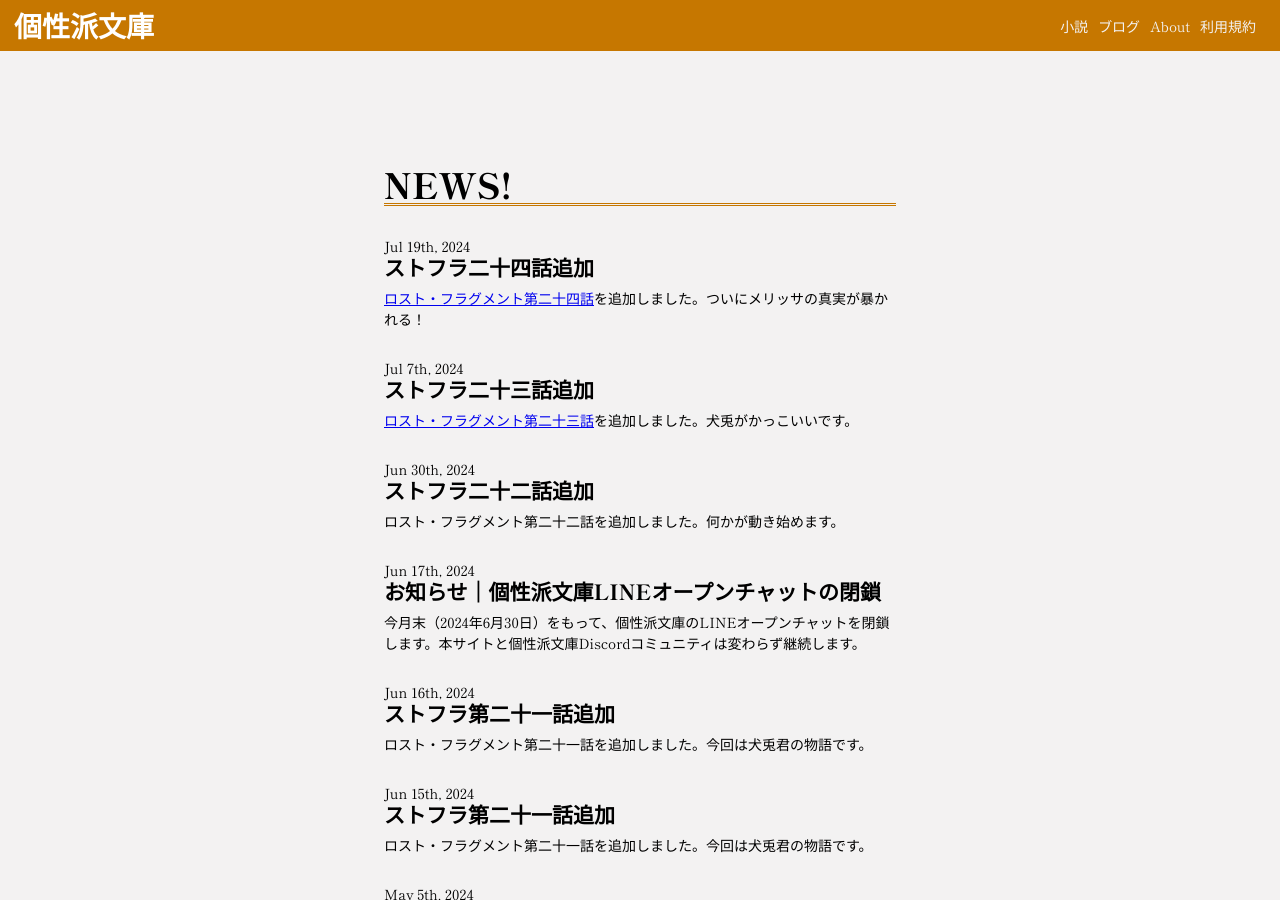
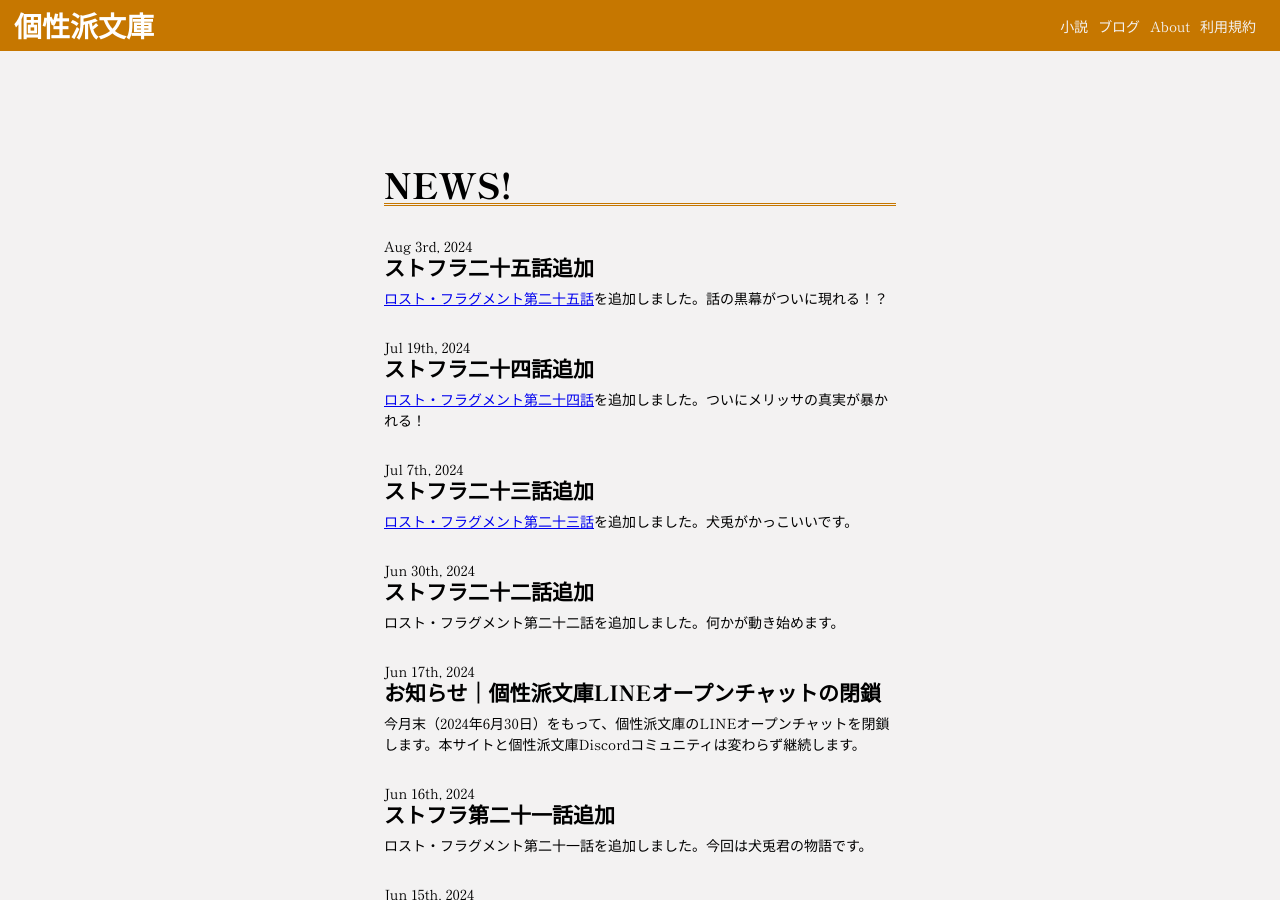
Before and after one commit to koseihabunnko/koseihabunnko.github.io, a Jekyll site: the page built from blog.html, in a window 1280 px wide and 900 px high. Built offline with Jekyll 4.4.1, drawn with Linux system fonts in a browser that asks for light colours; some of the changed lines change nothing that is shown.

Commit message:
Add lost fragment 25th (#8)
* ストフラ25話追加

* ブログ追加

* ふりがな修正

* ブログ追記

```diff
--- /dev/null
+++ b/_posts/2024-08-03-add-new-story.md
@@ -0,0 +1,16 @@
+---
+layout: post
+title: "ストフラ二十五話追加"
+---
+
+[ロスト・フラグメント第二十五話](/novel/lost-fragment/25.html)を追加しました。話の黒幕がついに現れる！？
+
+# 8月8日はストフラの日！
+
+[https://x.com/Oniyomi3355/status/1819170543465386281](https://x.com/Oniyomi3355/status/1819170543465386281)
+
+8月8日はストフラの日だそうです。初めて知りました。
+
+# 最近Twitterで更新情報を発信している
+
+Twitterでも個性派文庫の更新情報を発信していますので、よかったらTwitterの方でも個性派文庫を盛り上げていただけると幸いです。
--- /dev/null
+++ b/novel/lost-fragment/25.html
@@ -0,0 +1,204 @@
+---
+title: 第二十五話：貴女に幸せを届けよう・上 - ロスト・フラグメント
+story-title: 第二十五話：貴女に幸せを届けよう・上
+layout: novel
+---
+<p>
+  ―KENTO'S VIEW―<br>
+  　「颯真！」<br>
+  俺は朝一番に颯真の屋敷へと駆けつけた。<br>
+  「…犬兎。来てくれたか。」<br>
+  ちょうど、颯真が屋敷から出るところだった。<br>
+  「お、二人とも早いね～。で、メリッサが居なくなったってホント？」<br>
+  俺より少し遅いくらいのタイミングで白さんも駆けつけてくれた。<br>
+  「白にそのことを言った覚えはないが？」<br>
+  「俺が言ったんだよ。もちろん、宮瑞にもな。」<br>
+  颯真からメリッサが行方をくらましたという報告をもらった後、すぐに二人にも連絡をした。ただ、宮瑞は槐とかいう人の看病もあるため、少し遅くなると言っていた。<br>
+  「それより、メリッサがいなくなった原因に心当たりは？」<br>
+  「これだ。」<br>
+  そう言うと、左肩をはだけさせる颯真。そこをよく見てみると、人の歯形のようなものが痛々しく残っていた。<br>
+  「ふーん。この噛み傷、吸血鬼のものみたいだね。」<br>
+  傷跡を見た白さんがそう呟いた。<br>
+  「ああ。メリッサは吸血鬼の一種の遺伝子を持っているからな。吸血することができることくらい、何もおかしいところはない。だが…」<br>
+  「なぜ吸血行為をしたのか。多分、メリッサはなんかの衝動で颯真の血を吸っちゃったんだよ。そんでご主人様を傷つけることに怯えて逃げ出したって感じじゃない？」<br>
+  白さんの推理に颯真も頷く。だが、俺には疑問があった。<br>
+  「いや、待てよ。お前ら、いくら状況証拠が整っているとはいえ、その噛み跡がメリッサって断定できるのか？」<br>
+  俺がそう問うと、颯真はさも当然かのように、<br>
+  「メリッサの歯型の大きさくらい、俺が分からないとでも？」<br>
+  と言った。<br>
+  「え、きも―――」<br>
+  「すまーん！遅くなった！」<br>
+  「ぐはっ…！」<br>
+  俺が颯真への罵倒を口にしかけたところで宮瑞が突撃してきた。<br>
+  「お前な…陣風使いながら走るなよ…」<br>
+  「緊急事態なのだろう？であれば妖術で駆けつけるのは当たり前だ。」<br>
+  宮瑞は腕を組んでふんぞり返った。<br>
+  「そんなことより、だ。メリッサのことを探しに行くのであろう？もし連中に捕まりでもしていたら大変だ。こんなところで話していないで今すぐ街中を探した方が良いのではないか？」<br>
+  「ああ、そうだな。お前らには悪いが、手分けして探してきてもらえるか？」<br>
+  「りょーかい。」<br>
+  「分かった。」<br>
+  白さんと、立ち上がった俺がそう返事をする。<br>
+  「ああ、そうだ。颯真よ、お主に渡す物があるんだった。」<br>
+  「あ？」<br>
+  宮瑞はそう言うと、黒い腕輪のようなものを颯真に渡した。<br>
+  「これは？」<br>
+  「実はだな、先ほど妾たちの家に影狼という槐の上司が槐の看病に来たのだ。その時に小童から連絡があってな。それを聞いた影狼から渡すように言われたものだ。」<br>
+  宮瑞の話を聞きながら、颯真はそれを右腕に装着する。<br>
+  「なるほどな。それで、使い方は聞いたか？」<br>
+  「いや。だが、それは影狼のセフィラム能力をもとに作ったものだと言っておったぞ。お主にはそれだけ伝えておけばよい…とな。」<br>
+  宮瑞がそう言うと、颯真は納得したかのように頷いた。<br>
+  「ふん、あいつらしいな。使い方は分かった。それじゃあ、そろそろ行くぞ。」<br>
+  颯真はそう言って歩き始めた。<br>
+  「あ、おい！」<br>
+  俺は慌てて颯真の後を追った。<br>
+  「じゃあ、妾はあっちの方を探しておるからな！見つかったら連絡する！」<br>
+  「そんじゃあ、俺はこっち行ってくる！」<br>
+  宮瑞と白さんはそれぞれ別の方向へ歩いて行った。だが、俺は別行動はせずに、颯真の後ろを歩くのだった。<br>
+  　「お前、俺に何か用か？」<br>
+  「まあ、な。」<br>
+  歩き始めて数分。颯真が呟くように尋ねた。<br>
+  「お前が『銀狼』でこの事件の真相を教えてもらっていたことなら別に怒ってないぞ。もちろん、エラのことを黙っていたこともな。」<br>
+  颯真が威嚇するような鋭い視線を送ってくる。<br>
+  「い、いや…その、それもあるんだが、俺が話したいのはそのことじゃないっていうか…」<br>
+  その威圧感にすっかり委縮してしまった俺は、ついついどもってしまう。<br>
+  「…じゃあなんだ？」<br>
+  さっきまで俺に向けていた威圧感を鎮めて、再び前を向いて歩きだす颯真。<br>
+  「その…これはおせっかいかもしれないけどさ。お前、もっと自分の欲望に素直になっていいんじゃねえの？」<br>
+  俺がそう言うと、颯真の足はピタリと止まった。急に止まるとは思わず、俺はこけそうになる。<br>
+  「俺は割と自己中心的に振る舞っていると思うが？」<br>
+  颯真は心底納得できないと言わんばかりに不機嫌そうな顔で俺を見た。<br>
+  「いや…颯真の行動基準って、颯真の中のメリッサ中心じゃないのか？」<br>
+  「………そう、かもしれないな。」<br>
+  颯真の視線が下を向く。<br>
+  「俺、お前と出会ってそんなに経ったわけじゃないけどさ、なんとなく、お前自身の願いとかを押し殺してるような気がするんだよな。いつもメリッサの為に譲歩して、自分は一歩下がる…今まで俺が見てきた颯真は、そんなスタンスでやってる気がするんだ。」<br>
+  「…たしかにそうかもしれないな。だが、俺が自分の欲望に素直になったところで、メリッサはどうなる？それでアイツは幸せになれるのか？」<br>
+  揺らぐ瞳で強く俺の目を睨む颯真。この人は変なところで頑固だ。<br>
+  まあ、こんなことで引き下がる気はさらさらないが。<br>
+  「じゃあ逆に聞くが、今まで、メリッサは幸せになれていたのか？」<br>
+  「………」<br>
+  「もし、お前がメリッサの幸せを願って、一歩下がってるんだったら、やめた方がいい。命令でもなんでも、してしまえばいい。」<br>
+  「でも、それは…！」<br>
+  「正しいことじゃないかもしれない。でも、少なくともお前は幸せだろ？」<br>
+  俺に言い返そうと踏み込みかけた颯真の足が引っ込む。<br>
+  「俺はな、思うんだ。正しいことが必ずしも正解とは限らないって。」<br>
+  「そうだと…いいな。」<br>
+  颯真は、俺に背を向けた。<br>
+  「…なあ、颯真。お前はどうしたいんだ？」
+</p>
+<p>
+  ―TSUKUMO'S VIEW―<br>
+  そろそろ裏切ってもよさそうだ。<br>
+  もともと、仲間になったつもりもないし。<br>
+  俺はそんなことを考えながら歩を進める。<br>
+  自分が神だからだろうか、俺は神の力を察知することができる。その特性を利用してこの街全体に意識を向ければ、メリッサの居場所を特定することなど容易い。<br>
+  気がかりなのは、颯真の持つ神の力と同じ力を持った気配が、颯真以外に二つあることだ。<br>
+  邪魔をされなければいいのだが。<br>
+  　「さてと、この辺のはずだけど……おっ、いたいた。」<br>
+  俺は路地裏でうずくまる銀髪の少女を見つけた。<br>
+  「メリッサ、こんなところにいたんだ…で、どしたん？」<br>
+  そう声をかけながら彼女に近寄り、しゃがんだ。<br>
+  「…あなたでしたか。私は、颯真様の近くにいない方がいい。そう判断しただけです。」<br>
+  一瞬だけこちらのことを見たが、すぐに拗ねた子供のように顔を伏せてしまった。<br>
+  「そんな拗ねるなって。別に颯真を殺したってわけでもないんでしょ？」<br>
+  俺がそう言うと、また顔を上げて、涙ながらに声を上げた。<br>
+  「だとしても、私のせいで颯真様が危険な目に…私がいるから颯真様は危険な目に遭うんです。だから、私なんて、いない方がいいんです！」<br>
+  「でも、本人はそう思ってないんじゃないかな。」<br>
+  俺がそう優しく言うと、<br>
+  「本当に、そうでしょうか？」<br>
+  と聞いてきた。まあ、それに対する俺の返答はたった一つ。<br>
+  「知らん。」<br>
+  「え？」<br>
+  俺の言葉を聞いたメリッサが素っ頓狂な声を上げる。他人の思考なんて、俺には分からないし、仕方がない。<br>
+  「でもさ、たまには自分の気持ちに、欲望に素直になってもいいんじゃないかな。好きなんでしょ？颯真のこと。」<br>
+  俺の言ったことが図星だったのだろう、彼女は苦虫を嚙み潰したような表情を浮かべる。<br>
+  「それは、できませんよ。だって私は、颯真様を苦しめた人の子供ですから。そんな身分の私には、分不相応なんです。」<br>
+  「はあ…バカバカしいなぁ…」<br>
+  メリッサの返答に、思わずため息を吐いてしまった。<br>
+  「親がどうこうじゃなくて、メリッサがどうなのかってことを聞いてんの。親の罪が子の罪だとか。今はどうでもいい。自分のやりたいようにしなよ。」<br>
+  「…私…は……私の気持ちに素直になってもいいんでしょうか。」<br>
+  メリッサは、弱弱しい声をこぼす。<br>
+  「それがいいことかどうかは分からない。でも、自分の中のモヤモヤは無くなるんじゃない？だから、言ってみなよ。自分の本当の気持ちを。」
+</p>
+<p>
+  ―SOUMA & MELISSA'S VIEW―
+<div class="paragraph-space-1">
+  　これからもずっと、メリッサと…<br>
+  　これからもずっと、颯真様と…
+</div>
+<div class="paragraph-space-1">一緒にいたい。</div>
+</p>
+<p>
+  ―SOUMA'S VIEW―<br>
+  白から連絡があり、俺たちはあらかじめ決めておいた合流地点で二人の到着を待っていた。<br>
+  「白のやつ。本当にメリッサを見つけたのであろうな？」<br>
+  「今はその言葉を信じるしかないんじゃないか？」<br>
+  俺の後ろで宮瑞と犬兎が話しているが、俺はメリッサのことで頭がいっぱいになっているため、二人の話声など鳥のさえずりのようなものにさえ感じる。<br>
+  「あれ、あそこにいるの、白さんじゃないか？」<br>
+  犬兎のその声だけははっきりと聞こえた。俺はすぐさまその方向を見る。すると…<br>
+  「メリッサ…」<br>
+  白の後ろをゆっくりと歩く、俺の最愛の女性がそこにはいた。<br>
+  「颯真…様…」<br>
+  メリッサは俺に気が付くと、瞳に溢れんばかりの涙を溜めて、走り出した。<br>
+  「颯真様！」<br>
+  「メリッサ！」<br>
+  俺も走り出す。彼女のことを、抱きしめてやるために。
+  <div class="paragraph-space-1">　―まあ、そう簡単には、いかないよね。</div>
+  <div class="paragraph-space-1">刹那、そんな声が聞こえた。次の瞬間…</div>
+  <div class="paragraph-space-1">「…は？」</div>
+  俺の体は、宙を舞っていた。<br>
+  弾かれた？何に？<br>
+  宙を舞っているこの一瞬の間に、周りの状況を見る。俺の後ろにいた宮瑞と犬兎は目を見開いており、向こう側にいる白も驚きの表情を浮かべていた。そして、メリッサは、触手のようなものに体を掴まれ、引っ張られてしまった。<br>
+  そして、俺の体は地に落ちる。<br>
+  「くっ…」<br>
+  「颯真！大丈夫か！？」<br>
+  犬兎の手を借りながら俺は立ち上がると、メリッサが引っ張られた方へ顔を向ける。<br>
+  するとそこには、<br>
+  「はぁ…まったく。白は私を本当に裏切ったというの？許せないわね…」<br>
+  不満げな顔で俺たちを一瞥する銀髪の女が、メリッサを小脇に抱えていた。<br>
+  「…なんだお前、メリッサを返せ！」<br>
+  俺はそいつに向かって駆け出す。<br>
+  「何を言っているの？この子は私の娘よ？貴方のものじゃないわ。」<br>
+  彼女はそう言うと、空いた右手を俺に翳した。すると、俺の行く手は見えない壁のようなものに阻まれてしまった。<br>
+  「くっ…『カラミティ・エメラルド』！」<br>
+  俺は拳に緑色の結晶を纏い、力ずくでその障壁を破壊しようとする。<br>
+  「はあ、噂通り乱暴なのね。最初期の『NT-02』はもっと大人しかったと記憶しているのだけれど。」<br>
+  「なん…だと…？」<br>
+  俺の動揺を見た彼女はニヤリと笑う。そして、<br>
+  「流石にその壁も割られてしまいそうだし、さっさと撤退するわね。」<br>
+  と言って姿を消した。メリッサと一緒に。<br>
+  俺は魔術を解除し、脱力する。<br>
+  今の女の言葉通りだとするなら、奴は、エラ・スチュアートだ。<br>
+  メリッサを苦しませた張本人。メリッサが幸せになる上での最大の障害。<br>
+  「…絶対に、許さない。」<br>
+  俺は静かに、拳を握りしめた。
+</p>
+<p>
+  ―ANOTHER VIEW―<br>
+  　とあるビルの屋上にて。彼はその下で繰り広げられている騒動を眺めていた。<br>
+  「嫌な気配を感じて来てみれば…やっぱり貴方でしたか。オリジナルさん。」<br>
+  白いコートに身を包んだ彼は、その背後に立つわたくしに顔も向けずに<br>
+  「ああ、君か。」<br>
+  とだけ返した。<br>
+  「それで、今度は何を企んでいるんですの？まさか、以前に飽きたと仰っていた玩具に手を貸す…なんてことはありませんわよね？」<br>
+  わたくしがそう問いかけると、彼はようやく振り向いた。<br>
+  「それは流石にないよ。アレに手を貸したところで、結末なんて分かり切ってるじゃないか。あいにく、何もかも予測できるような演目を楽しめるような感性は持ち合わせていないんでね。」<br>
+  「そうですか。それを聞いて安心しましたわ。」<br>
+  私はわざとらしく安堵の息を吐く。<br>
+  「ま、ちょっと波風は立ててあげようかなーとは思ってるけど。」<br>
+  ニヤニヤと口角を吊り上げるソイツに、嫌気がさしてくる。<br>
+  「あ、そうだ。あの彼に何かプレゼントしようと思うんだけど、何がいいかな？」<br>
+  楽しいことを想いついた子供のように笑顔で私に急接近する。<br>
+  「あの彼って…私の次の作品のことでして？」<br>
+  「せいかーい！」<br>
+  そう言って満足げな笑みを浮かべる男は、私の周りでスキップをし始めた。<br>
+  「いやぁ、彼って、僕の半分程度の力が使える君と違って僕の一割程度しか力を使えないでしょ？だから、それを無理やり二、三割程度まで引き上げたらどうなるかなって。」<br>
+  「狂ってますわね。まあでも、」<br>
+  私がそう言うと、「何かな？何かな？」と言って私の顔を覗き込む。<br>
+  「<ruby>貴方<rt>神</rt></ruby>からセフィラム能力を与える…なんてのはいい落としどころではありませんこと？」<br>
+  私の提案に、少しの間悩むようなフリを見せると、彼はまた楽しそうな笑顔に戻った。<br>
+  「いいね～それ採用。それじゃ、さっそく行ってこようかな～」<br>
+  彼は屋上のふちに立ち、私の顔をチラリと見た。<br>
+  「また後でね。『NT-01』ちゃん。」<br>
+  そう言い残して、屋上から飛び降り、姿を消した。<br>
+  「…ひどく気に入られたものですね、『NT-02』さんも。」
+</p>
--- a/novel/lost-fragment/table-of-contents.html
+++ b/novel/lost-fragment/table-of-contents.html
@@ -32,4 +32,5 @@ story-title: 目次
   <li><a href="{{ "/novel/lost-fragment/22.html" | relative_url }}">第二十二話：死神・一</a></li>
   <li><a href="{{ "/novel/lost-fragment/23.html" | relative_url }}">第二十三話：死神・二</a></li>
   <li><a href="{{ "/novel/lost-fragment/24.html" | relative_url }}">第二十四話：死神・三</a></li>
+  <li><a href="{{ "/novel/lost-fragment/25.html" | relative_url }}">第二十五話：貴女に幸せを届けよう・上</a></li>
 </ul>
```
